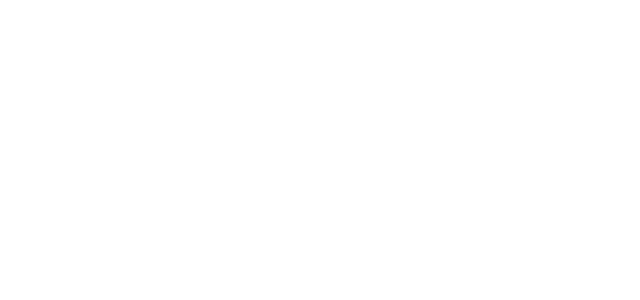
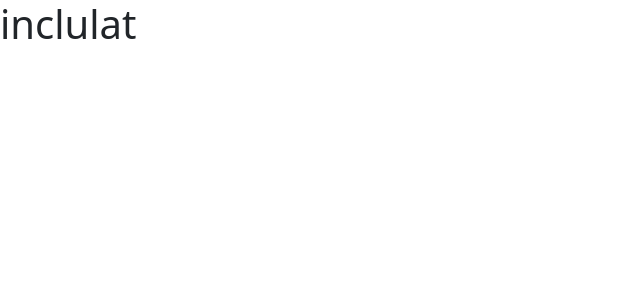
Before and after one commit to maksbernatskyy/react-router, a React (Vite) app: page / in a window 1280 px wide. Shown: the top 300 px of the page, without its empty margins (0-640 px from the left). Built offline with nearby package versions, Linux system fonts and the light colour scheme.

Commit message:
add pages HomePage, ChiSiamo and Products

```diff
--- a/src/App.jsx
+++ b/src/App.jsx
@@ -1,11 +1,21 @@
 import { BrowserRouter, Routes, Route } from "react-router-dom"
+
+import HomePage from "./pages/HomePage"
+import ChiSiamo from "./pages/ChiSiamo"
+import Products from "./pages/Products"
 
 function App() {
 
 
   return (
     <>
-
+      <BrowserRouter>
+        <Routes>
+          <Route path="/" element={<HomePage />} />
+          <Route path="/ChiSiamo" element={<ChiSiamo />} />
+          <Route path="/Products" element={<Products />} />
+        </Routes>
+      </BrowserRouter>
     </>
   )
 }
--- /dev/null
+++ b/src/pages/ChiSiamo.jsx
@@ -0,0 +1,8 @@
+export default function ChiSiamo() {
+
+    return (
+        <>
+
+        </>
+    )
+}
--- /dev/null
+++ b/src/pages/HomePage.jsx
@@ -0,0 +1,10 @@
+export default function HomePage() {
+
+    return (
+        <>
+        <header>
+            <h1>inclulat</h1>
+        </header>
+        </>
+    )
+}
--- /dev/null
+++ b/src/pages/Products.jsx
@@ -0,0 +1,8 @@
+export default function Products() {
+
+    return (
+        <>
+
+        </>
+    )
+}
```
